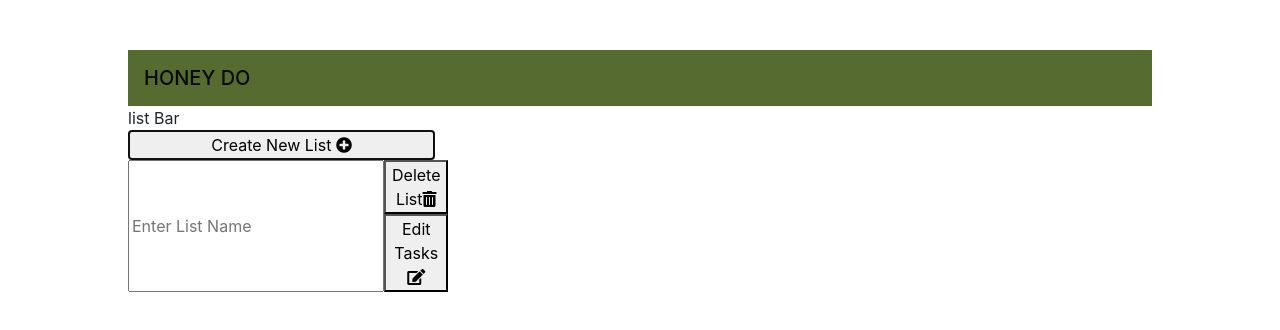
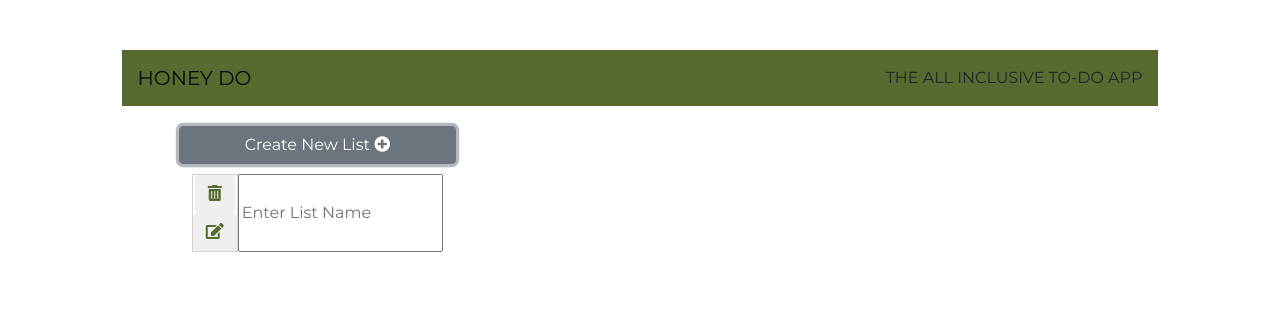
Before and after one commit to CameronAshby/Project2, a plain HTML site: page index.html in a window 1280 px wide. Both pictures are taken after a click on the button "Create New List". Drawn offline with nearby package versions, Linux system fonts and the light colour scheme.

Commit message:
minor bugfixes and styling

```diff
--- a/CSS/style.css
+++ b/CSS/style.css
@@ -10,17 +10,29 @@ body {
     justify-content: center;
 }
 
+.navBar {
+    width: 90%;
+}
+
 .navbar {
     background-color: darkolivegreen;
+    font-family: 'Montserrat', sans-serif;
 }
 
 .mainContainer {
     padding: 50px 0;
-    width: 80%;
+    width: 90%;
+    display: flex;
+    flex-direction: column;
+    align-items: center;
+    font-family: 'Montserrat', sans-serif;
 }
 
 .listContainer {
     display: flex;
+    justify-content: space-between;
+    width: 80%;
+    padding-top: 20px;
 }
 
 .listBarContainer {
@@ -32,7 +44,7 @@ body {
 .listContent {
     display: flex;
     flex-direction: column;
-    width: 70%;
+    width: 60%;
 }
 
 .newListContainer {
@@ -41,8 +53,34 @@ body {
 
 .listEditContainer {
     display: flex;
+    justify-content: center;
+    padding: 10px;
+}
+
+.icons {
+    font-size: 20px;
+    border: 1px solid #d3d3d3;
 }
 
 .taskContainer {
     display: flex;
 }
+
+input {
+    width: 80%;
+}
+
+.icons {
+    display: flex;
+    flex-direction: column;
+    align-items: center;
+}
+
+.btn {
+    color:darkolivegreen;
+}
+
+.taskFunctionButtonContainer {
+    display: flex;
+    justify-content: center;
+}
--- a/JAVASCRIPT/main.js
+++ b/JAVASCRIPT/main.js
@@ -1,3 +1,5 @@
+// Variables
+
 let listArray = [];
 let listIdCounter = 0;
 let activeList;
@@ -32,13 +34,13 @@ class newList {
 // Adding Functions
 
 function addList() {
-
+    console.log(listIdCounter);
     listArray.push(new newList());
 
     $('.listBar').append(
         '<div class="listEditContainer" id="' + listIdCounter +'">' +
-            '<input id="input' + listIdCounter + '" type="text" placeholder="Enter List Name" onchange="getListName(this.value, this.id)">' +
-            '<div class="icons"><button id="deleteList"'+listIdCounter+' onclick="deleteLists(this.id)">Delete List<i class="trash fas fa-trash-alt"></i></button><button onclick="editList(this.id)" id="button' + listIdCounter +'">Edit Tasks<i class="edit fas fa-edit"></i></button></div>' +
+        '<div class="icons"><button type="button" class="btn" id="deleteList' + listIdCounter + '" onclick="deleteLists(this.id)"><i class="trash fas fa-trash-alt"></i></button><button type="button" class="btn" onclick="editList(this.id)" id="button' + listIdCounter +'"><i class="edit fas fa-edit"></i></button></div>' +
+        '<input id="input' + listIdCounter + '" type="text" placeholder="Enter List Name" onchange="getListName(this.value, this.id)">' +
         '</div>'
     );
 
@@ -52,19 +54,21 @@ function getListName(listVal, listId) {
 }
 
 function editList(buttonId) {
+    console.log(buttonId);
     let newId = buttonId.split('n');
     activeList = listArray[newId[1]];
     displayTasks();
 }
 
 function displayLists() {
+    console.log(listIdCounter);
     $('.listBar').html('');
     if(listArray.length !== 0) {
         for(let i = 0; i < listArray.length; i++) {
             $('.listBar').append(
                 '<div class="listEditContainer" id="' + i +'">' +
+                '<div class="icons"><button type="button" class="btn" id="deleteList'+listIdCounter+'" onclick="deleteLists(this.id)"><i class="trash fas fa-trash-alt"></i></button><button type="button" class="btn" onclick="editList(this.id)" id="button' + listIdCounter +'"><i class="edit fas fa-edit"></i></button></div>' +
                 '<input id="input' + i + '" type="text" onchange="getListName(this.value, this.id)" value="'+ listArray[i].listName +'">' +
-                '<div class="icons"><button id="deleteList"'+i+' onclick="deleteLists(this.id)">Delete List<i class="trash fas fa-trash-alt"></i></button><button onclick="editList(this.id)" id="button' + i +'">Edit Tasks<i class="edit fas fa-edit"></i></button></div>' +
                 '</div>'
             );
         }
@@ -72,24 +76,24 @@ function displayLists() {
 }
 
 function displayTasks() {
-    $('.listContent').html('<button class="listItem" onclick="addTasks()">Add Task<i class="fas fa-plus-circle"></i></button><button class="clearCompleteButton" onclick="clearComplete()">Clear Complete</button>');
+    $('.listContent').html('<div id="taskFunctionButtonContainer"><button type="button" class="listItem btn btn-secondary" onclick="addTasks()">Add Task <i class="fas fa-plus-circle"></i></button><button type="button" class="listItem btn btn-secondary clearCompleteButton" onclick="clearComplete()">Clear Complete</button></div>');
 
     if(activeList.tasks.length !== 0) {
         for(let i = 0; i < activeList.tasks.length; i++) {
             $('.listContent').append(
                 '<div class="taskContainer">' +
                 '<input id="task' + i +'" type="text" onchange="getTaskName(this.value, this.id)" value="' + activeList.tasks[i] + '">' +
-                '<button id="deleteTask' + i +'" onclick="deleteTasks(this.id)">Delete Task<i class="trash fas fa-trash-alt"></i></button></div>'
+                '<button id="deleteTask' + i +'" onclick="deleteTasks(this.id)"><i class="trash fas fa-trash-alt"></i></button></div>'
             );
 
             if (activeList.taskCompleted[i] == true) {
                 $('.listContent').append(
-                    '<button id="complete_'+ i +'" onclick="markUncomplete(this.id)">Complete<i class="fas fa-check-square"></i></button>'
+                    '<button id="complete_'+ i +'" onclick="markUncomplete(this.id)"><i class="fas fa-check-square"></i></button>'
                 );
             }
             else {
                 $('.listContent').append(
-                    '<button id="complete_'+ i +'" onclick="markComplete(this.id)">Complete<i class="fas fa-square"></i></button>'
+                    '<button id="complete_'+ i +'" onclick="markComplete(this.id)"><i class="fas fa-square"></i></button>'
                 );
             }
             $('.listContent').append(
@@ -128,6 +132,7 @@ function deleteLists(listId) {
     listArray.splice(index[1], 1);
     displayLists();
     $('.listContent').html('');
+    listIdCounter--;
 }
 
 function markComplete(taskId) {
@@ -148,6 +153,7 @@ function clearComplete() {
         if(activeList.taskCompleted[i] === true) {
             activeList.taskCompleted.splice(i, 1);
             activeList.tasks.splice(i, 1);
+            i--;
         }
     }
 
--- a/index.html
+++ b/index.html
@@ -9,20 +9,19 @@
     <link href="CSS/style.css" rel="stylesheet">
     <link rel="stylesheet" href="https://stackpath.bootstrapcdn.com/bootstrap/4.1.3/css/bootstrap.min.css" integrity="sha384-MCw98/SFnGE8fJT3GXwEOngsV7Zt27NXFoaoApmYm81iuXoPkFOJwJ8ERdknLPMO" crossorigin="anonymous">
     <link rel="stylesheet" href="https://use.fontawesome.com/releases/v5.4.1/css/all.css" integrity="sha384-5sAR7xN1Nv6T6+dT2mhtzEpVJvfS3NScPQTrOxhwjIuvcA67KV2R5Jz6kr4abQsz" crossorigin="anonymous">
+    <link href="https://fonts.googleapis.com/css?family=Montserrat" rel="stylesheet">
 </head>
 <body>
     <div class="mainContainer">
         <div class="navBar">
             <nav class="navbar navbar-light">
-                <span class="navbar-brand mb-0 h1">HONEY DO</span>
+                <div class="navbar-brand mb-0 h1">HONEY DO</div>
+                <div>THE ALL INCLUSIVE TO-DO APP</div>
             </nav>
-        </div>
-        <div class="createListBar">
-            list Bar
         </div>
         <div class="listContainer">
             <div class="listBarContainer">
-                <button class="newList" onclick="addList()">Create New List <i class="fas fa-plus-circle"></i></button>
+                <button type="button" class="newList btn btn-secondary" onclick="addList()">Create New List <i class="fas fa-plus-circle"></i></button>
                 <div class="listBar"></div>
             </div>
             <div class="listContent">
```
